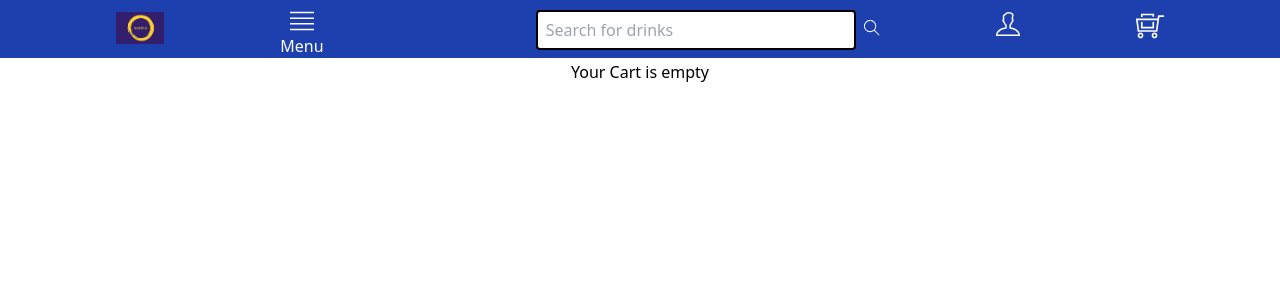
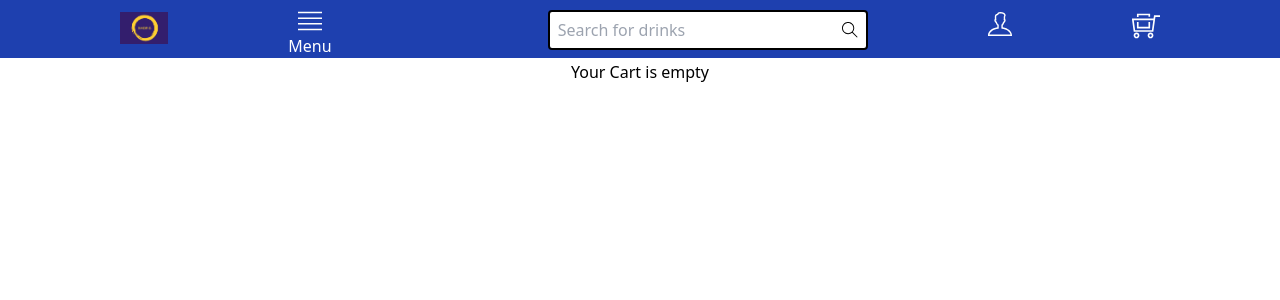
Before and after one commit to cocomelonjuice/GShop, a React (Vite) app: page /Cart in a window 1280 px wide. Shown: the top 300 px of the page. Built offline with nearby package versions, Linux system fonts and the light colour scheme.

Commit message:
update search bar style

```diff
--- a/src/components/Cart.jsx
+++ b/src/components/Cart.jsx
@@ -11,14 +11,9 @@ const Cart = ({item}) => {
   const [totalAmount, setTotalAmount] = useState (0);
   const {choosenItems}=useSelector((state)=>state.cart);
 
-  /*useEffect(()=>{
-    setTotalAmount(choosen?.reduce((acc, curr)=>acc+ curr.price, 0));
-  }, [cart]);*/
   useEffect(()=>{
-    //setTotalAmount(choosenItems?.reduce((acc, curr)=>acc+ curr.price, 0));
     setTotalAmount(choosenItems?.reduce((acc, curr)=>acc+ curr.sum, 0));
   }, [choosenItems]);
-
 
 
   return (
--- a/src/components/CartItem.jsx
+++ b/src/components/CartItem.jsx
@@ -4,23 +4,25 @@ import { add,remove } from "../features/Slice";
 //import { increaseAmount,decreaseAmount, removeItem, updateTotal } from '../features/Slice';
 import {store} from "../redux/ReduxStore"
 
+
+
 const CartItem = ({item}) => {
 
-
   //const {cart} = useSelector ((state)=>state);
-
   const {choosenItems} = useSelector ((state)=>state.cart);
   const dispatch = useDispatch();
-
-
   /*const removeItemFromCart = ()=>{
     dispatch(remove(item.id));
   }*/
-
   /*const increaseItem = (item)=>{
     dispatch(add(item));
   }*/
 
+
+  /*let totalItems = 0;
+  for (const item of choosenItems) {
+    totalItems += item.qty;
+  }*/
 
 
   return (
@@ -28,18 +30,11 @@ const CartItem = ({item}) => {
       <img src={item.image} />
       <div>{item.name}</div>
       <div>{item.price}</div>
-
       <button onClick={()=>dispatch(remove(item.id))}>- or Delete</button>
-
       <br />
-      <button onClick={(item)=>dispatch(add(item))}>+</button>
+      <button onClick={()=>dispatch(add(item.id))}>+</button>
       <div>Quantity {item.qty}</div>
-
-
-
     </div>
-
-
   )
 }
 
--- a/src/components/Navbar.jsx
+++ b/src/components/Navbar.jsx
@@ -26,9 +26,9 @@ export default function Navbar () {
 
       </button>
 
-      <div className=" flex flex-row justify-evenly h-8 gap-2">
+      <div className=" flex flex-row relative justify-evenly h-8 gap-2">
         <input type="text" placeholder=' Search for drinks' className='w-80 border-2 border-black rounded mt-2.5 h-10 text-black p-1'/>
-        <button className='mt-5'>
+        <button className='mt-5 absolute right-0 top-0 mr-2  text-black font-bold   w-5 h-5 content-center p-0.5'>
         <TfiSearch />
         </button>
       </div>
--- a/src/features/Slice.jsx
+++ b/src/features/Slice.jsx
@@ -28,12 +28,12 @@ const cartSlice =  createSlice ({
         },
 
         remove(state,action){
-            const isExist = state.choosenItems.find(item=>item.id==action.payload?.id)
+            const isExist = state.choosenItems.find((item)=>item.id==action.payload?.id)
             if(isExist && isExist.qty!=1){
                 isExist.qty-=1;
                 isExist.sum-=action.payload?.price;
             }else{
-                state.choosenItems = state.choosenItems.filter((item)=>item.id!=action.payload);
+                state.choosenItems = state.choosenItems.filter((item)=>item.id!==action.payload);
             }
         }
         /*remove(state,action){
```
